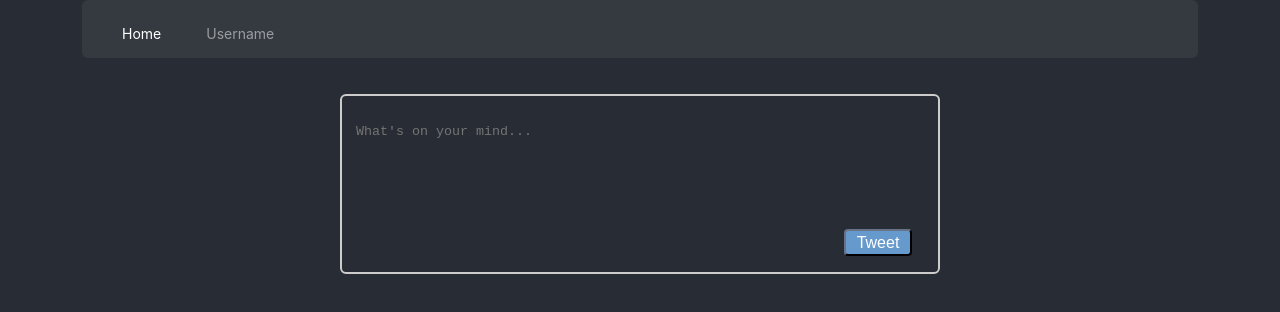
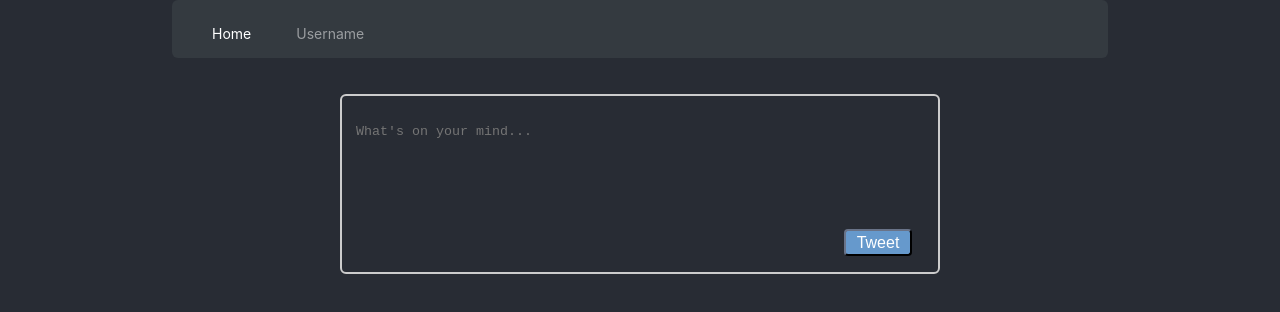
Before and after one commit to Itc-bootcamp-2019/micro-blogging-front-end-zoeedelson, a React (Create React App) app: page / in a window 1280 px wide. Shown: the top 312 px of the page. Built offline with nearby package versions, Linux system fonts and the light colour scheme; no server answers.

Commit message:
alert when no submitted username

```diff
--- a/src/components/navbarstylesheet.css
+++ b/src/components/navbarstylesheet.css
@@ -1,7 +1,7 @@
 .nav{
     display: flex;
     position: relative;
-    width: 1076px;
+    width: 70%;
     height: 58px;
     top: 0px;
     background: #343A40;
--- a/src/components/postBox.js
+++ b/src/components/postBox.js
@@ -75,7 +75,11 @@ class PostBox extends React.Component {
 
 
     tweetText = (e) => {
-        this.setState({ text: e.target.value });
+        if (JSON.parse(localStorage.getItem('1')) == null){
+            alert('In order to write a Tweet, you must submit a username on the Username tab.')
+        } else {
+            this.setState({ text: e.target.value })
+        }
     }
     clickable(){
         if (this.state.isLoading == true && this.state.text.length <140){
@@ -89,8 +93,11 @@ class PostBox extends React.Component {
 
         return (
             <div className="container">
+
                 <div className="fullPostBox">
-                    {this.state.isLoading == true && JSON.parse(localStorage.getItem('1')) == null ?  (<textarea className="postBox postBoxWait" placeholder="Loading, please wait..." />) : (<textarea className="postBox" value={this.state.text} onChange={this.tweetText} placeholder="What's on your mind..." />)}
+                    {this.state.isLoading == true && JSON.parse(localStorage.getItem('1')) == null ?
+                        (<textarea className="postBox postBoxWait" placeholder="Loading, please wait..." />)
+                        : (<textarea className="postBox" value={this.state.text} onChange={this.tweetText} placeholder="What's on your mind..." />)}
                     {JSON.parse(localStorage.getItem('1')) != null && this.state.isLoading == false && this.state.text.length < 140 ? (<button className="tweetButton" onClick={() => { this.sendToServer() }}>Tweet</button>) : (<button className="tweetButtonDisabled" >Tweet</button> )}
                 </div>
                 <MyContext.Provider value={this.state}>
```
